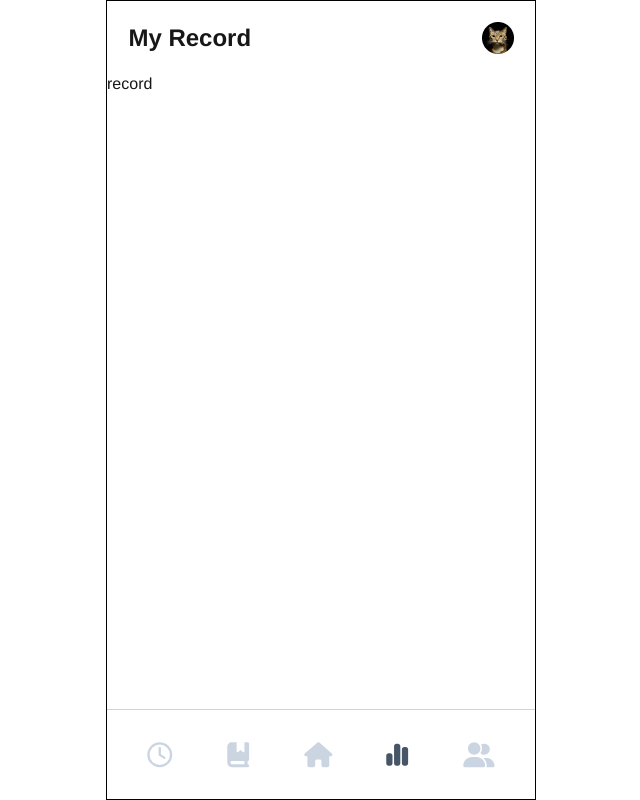
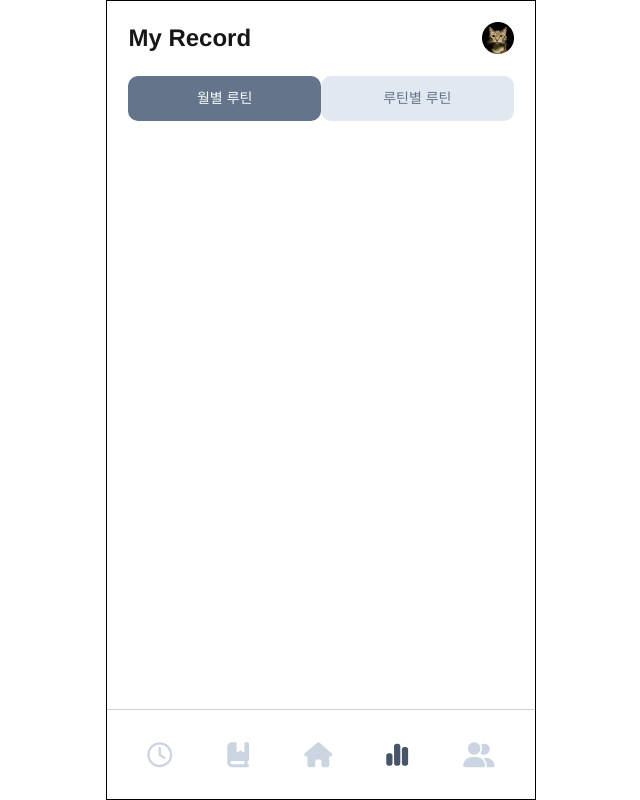
Before and after one commit to CSID-DGU/2024-2-OSSProj-PAGE6-06, a Next.js app in the folder frontend/: page /record in a window 1280 px wide. Shown: the whole page, without its empty margins (319-959 px from the left). Built offline with nearby package versions, Linux system fonts and the light colour scheme.

Commit message:
[FE]Feat: record 페이지 타입 버튼

```diff
--- a/frontend/components/_styled/recordStyled.jsx
+++ b/frontend/components/_styled/recordStyled.jsx
@@ -1 +1,23 @@
 import styled from "styled-components";
+
+export const RecordTap = styled.div`
+  width: 90%;
+  margin: 0 5%;
+  display: flex;
+  align-items: center;
+`;
+
+export const RecordTapButton = styled.div`
+  width: 50%;
+  padding: 4%;
+  border-radius: 10px;
+  font-size: 14px;
+  font-weight: 500;
+  display: flex;
+  justify-content: center;
+  align-items: center;
+  transition: background-color 0.4s ease;
+
+  color: ${(props) => (props.$isActive ? `#f8fafc` : `#64748B`)};
+  background-color: ${(props) => (props.$isActive ? `#64748b` : `#E2E8F0`)};
+`;
--- a/frontend/pages/record/index.jsx
+++ b/frontend/pages/record/index.jsx
@@ -1,11 +1,37 @@
 import Header from "@/components/layout/Header";
 import * as MS from "../../components/_styled/mainStyled";
+import * as RS from "../../components/_styled/recordStyled";
+import { useState } from "react";
 
 export default function Record() {
+  const [currentTap, setCurrentTap] = useState("month");
+  const tapList = [
+    { type: "month", content: "월" },
+    { type: "routine", content: "루틴" },
+  ];
+  const handleCurrentTap = (type) => {
+    setCurrentTap(type);
+  };
+
   return (
     <MS.MainWrapper>
       <Header path="My Record" />
-      <MS.MainContainer>record</MS.MainContainer>
+      <MS.MainContainer>
+        {/* type 선택 */}
+        <RS.RecordTap>
+          {tapList.map((tap, idx) => (
+            <RS.RecordTapButton
+              key={idx}
+              $isActive={tap.type === currentTap}
+              onClick={() => handleCurrentTap(tap.type)}
+            >
+              {tap.content}별 루틴
+            </RS.RecordTapButton>
+          ))}
+        </RS.RecordTap>
+
+        {/* type별 */}
+      </MS.MainContainer>
     </MS.MainWrapper>
   );
 }
```
